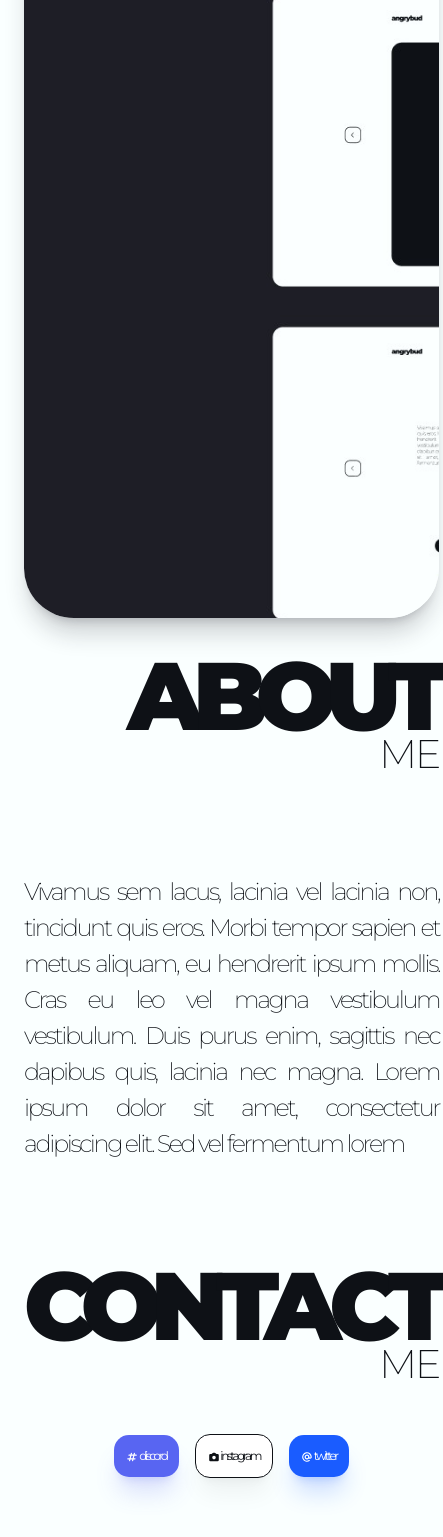
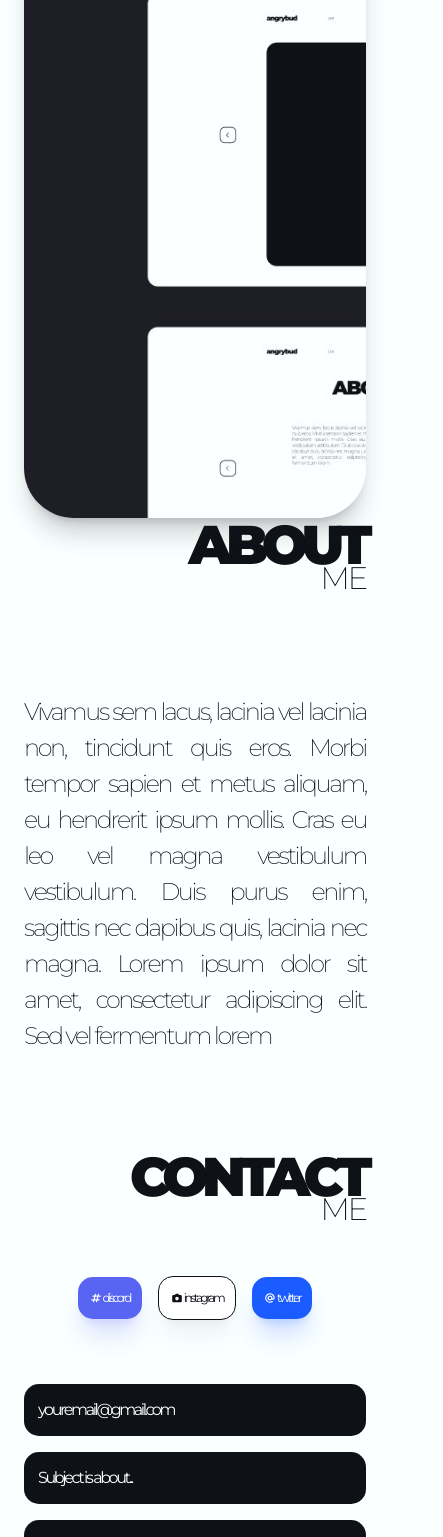
Before and after one commit to does1tmatter/portfolio, a Vue app: page /about in a window 390 px wide. Shown: the part 432-1969 px from the top of the page, 443 px wide, since content can reach past the window. Built offline with nearby package versions, Linux system fonts and the light colour scheme.

Commit message:
responsive

```diff
--- a/src/views/AboutView.vue
+++ b/src/views/AboutView.vue
@@ -14,19 +14,26 @@ const email = ref(null)
 const subject = ref(null)
 const message = ref(null)
 
-const sampleText = 'Hello mister. My name is what so ever and I want you to invite to work at what so ever. You know just sample text to keep picture as a whole.'
-
 </script>
 
 <template>
-  <div ref="box">
-    <div class="lg:mt-24 flex flex-col gap-[30px] lg:flex-row lg:gap-[100px] justify-around">
-      <div class="flex-1 text-right order-2 lg:order-1">
+  <div>
+    <div class="lg:mt-24 block lg:flex gap-[100px] justify-around">
+      <div class="min-h-[850px] min-w-[50px] sm:w-full max-w-[70wv] sm:max-w-[550px] rounded-[50px] shadow-xl shadow-[#1E1E26]/[.2] relative overflow-hidden order-2 cursor-pointer" :style="{
+        transform: `translateY(-${scrollerLimited * 3}px)`
+      }">
+        <div class="min-h-[1200px] min-w-[1480px] bg-cover bg-center absolute top-0 -left-[125px]" :style="{
+          backgroundImage: `url( ${bgImage} )`,
+          transform: `translateX(-${scrollerFast + 100}px) translateY(-105px)`
+        }" @click="openImage(bgImage)">
+        </div>
+      </div>
+      <div class="flex-1 text-right order-1">
         <div>
-          <div class="font-black text-[96px] leading-none tracking-[-0.12em] uppercase">
+          <div class="font-black text-[14vw] md:text-[96px] leading-none tracking-[-0.12em] uppercase">
             about
           </div>
-          <div class="font-extralight text-[40px] leading-none -mt-[10px] uppercase">
+          <div class="font-extralight text-[8vw] md:text-[40px] leading-none -mt-[10px] uppercase">
             me
           </div>
           <p class="text-[24px] font-extralight text-justify mt-[100px]" :style="{
@@ -36,33 +43,24 @@ const sampleText = 'Hello mister. My name is what so ever and I want you to invi
           </p>
         </div>
       </div>
-      <div class="min-h-[950px] flex-1 sm:max-w-[550px] rounded-[50px] shadow-xl shadow-[#1E1E26]/[.2] relative overflow-hidden order-1 lg:order-2 cursor-pointer" :style="{
-        transform: `translateY(-${scrollerLimited * 3}px)`
-      }">
-        <div class="min-h-[1200px] min-w-[1480px] bg-cover bg-center absolute top-0 left-0 sm:-left-[125px]" :style="{
-          backgroundImage: `url( ${bgImage} )`,
-          transform: `translateX(-${scrollerFast + 100}px) translateY(-105px)`
-        }" @click="openImage(bgImage)">
-        </div>
-      </div>
     </div>
-    <div class="mt-24 flex flex-wrap lg:flex-nowrap gap-0 md:gap-[20px] lg:gap-[170px] justify-around" :style="{
+    <div class="mt-24 block lg:flex flex-nowrap gap-0 lg:gap-[170px] justify-around" :style="{
       transform: `translateY(-${scrollerLimited * 2}px)`
     }">
       <div class="text-right mb-16">
-        <div class="font-black text-[96px] leading-none tracking-[-0.12em] uppercase">
+        <div class="font-black text-[14vw] md:text-[96px] leading-none tracking-[-0.12em] uppercase">
           contact
         </div>
-        <div class="font-extralight text-[40px] leading-none -mt-[10px] uppercase">
+        <div class="font-extralight text-[8vw] md:text-[40px] leading-none -mt-[10px] uppercase">
           me
         </div>
         <MySocials class="mt-[50px] lg:mt-[100px]" />
       </div>
-      <div class="max-w-[420px] w-full">
+      <div class="max-w-[420px] mx-auto w-full">
         <input v-model="email" type="email" placeholder="youremail@gmail.com" class="bg-angry text-white mt-4 block p-[14px] rounded-[15px] w-full placeholder:text-white">
         <input v-model="subject" type="text" placeholder="Subject is about..." class="bg-angry text-white mt-4 block p-[14px] rounded-[15px] w-full placeholder:text-white">
         <div class="relative">
-          <textarea v-model="message" type="text" :placeholder="sampleText" class="bg-angry text-white mt-4 flex p-[14px] rounded-[15px] w-full placeholder:text-white min-h-[200px]">
+          <textarea v-model="message" type="text" placeholder="Your message.." class="bg-angry text-white mt-4 flex p-[14px] rounded-[15px] w-full placeholder:text-white min-h-[200px]">
           </textarea>
           <button class="absolute -bottom-1 -right-1 text-white p-[12px] rounded-[15px] bg-green-500">
             send
--- a/src/views/chapters/One.vue
+++ b/src/views/chapters/One.vue
@@ -26,15 +26,15 @@ const { scrollerLimited, scrollerFast } = useScrolling()
     </div>
     <div class="text-left flex-1">
       <div class="max-w-max">
-        <div class="font-extralight text-[40px] leading-[0.6] tracking-[-0.12em] uppercase text-right pr-2">
+        <div class="font-extralight text-[6vw] pb-1 md:pb-0 md:text-[40px] leading-[0.6] tracking-[-0.12em] uppercase text-right pr-2">
           chapter
         </div>
-        <div class="font-black text-[96px] leading-none -mt-[10px] uppercase">
+        <div class="font-black text-[14vw] md:text-[96px] leading-none -mt-[10px] uppercase">
           one
         </div>
       </div>
       <div class="mt-[25px]">
-        <div class="font-extralight text-[40px] leading-none uppercase text-right" :style="{
+        <div class="font-extralight text-[10vw] md:text-[40px] leading-none uppercase text-right" :style="{
           transform: `translateY(-${scrollerLimited}px)`
         }">
           AWESOMEAPPLES
--- a/src/views/chapters/Three.vue
+++ b/src/views/chapters/Three.vue
@@ -26,15 +26,15 @@ const { Lightbox, show, activeImage, openImage, closeImage } = useLightbox()
     </div>
     <div class="text-left flex-1">
       <div class="max-w-max">
-        <div class="font-extralight text-[40px] leading-[0.6] tracking-[-0.12em] uppercase text-right pr-2">
+        <div class="font-extralight text-[6vw] pb-1 md:pb-0 md:text-[40px] leading-[0.6] tracking-[-0.12em] uppercase text-right pr-2">
           chapter
         </div>
-        <div class="font-black text-[96px] leading-none -mt-[10px] uppercase">
+        <div class="font-black text-[14vw] md:text-[96px] leading-none -mt-[10px] uppercase">
           three
         </div>
       </div>
       <div class="mt-[25px]">
-        <div class="font-extralight text-[40px] leading-none uppercase text-right" :style="{
+        <div class="font-extralight text-[8vw] md:text-[40px] leading-none uppercase text-right" :style="{
           transform: `translateY(-${scrollerLimited}px)`
         }">
           LOWEFFORTNOUNS
--- a/src/views/chapters/Two.vue
+++ b/src/views/chapters/Two.vue
@@ -26,15 +26,15 @@ const { Lightbox, show, activeImage, openImage, closeImage } = useLightbox()
     </div>
     <div class="text-left flex-1">
       <div class="max-w-max">
-        <div class="font-extralight text-[40px] leading-[0.6] tracking-[-0.12em] uppercase text-right pr-2">
+        <div class="font-extralight text-[6vw] pb-1 md:pb-0 md:text-[40px] leading-[0.6] tracking-[-0.12em] uppercase text-right pr-2">
           chapter
         </div>
-        <div class="font-black text-[96px] leading-none -mt-[10px] uppercase">
+        <div class="font-black text-[14vw] md:text-[96px] leading-none -mt-[10px] uppercase">
           two
         </div>
       </div>
       <div class="mt-[25px]">
-        <div class="font-extralight text-[40px] leading-none uppercase text-right" :style="{
+        <div class="font-extralight text-[8vw] md:text-[40px] leading-none uppercase text-right" :style="{
           transform: `translateY(-${scrollerLimited}px)`
         }">
           AA MARKETPLACE
```
